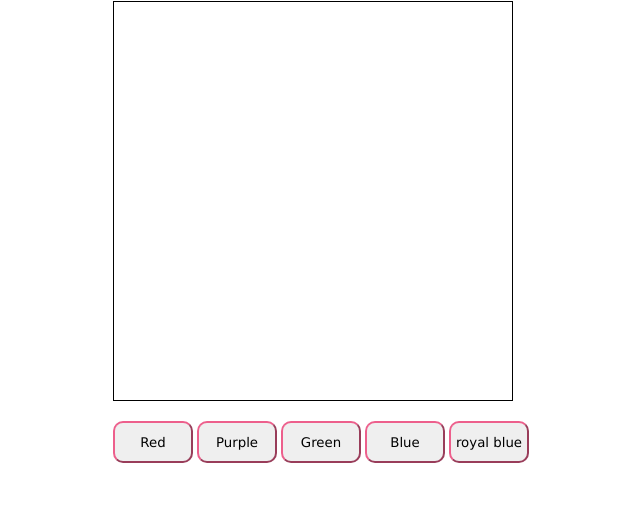
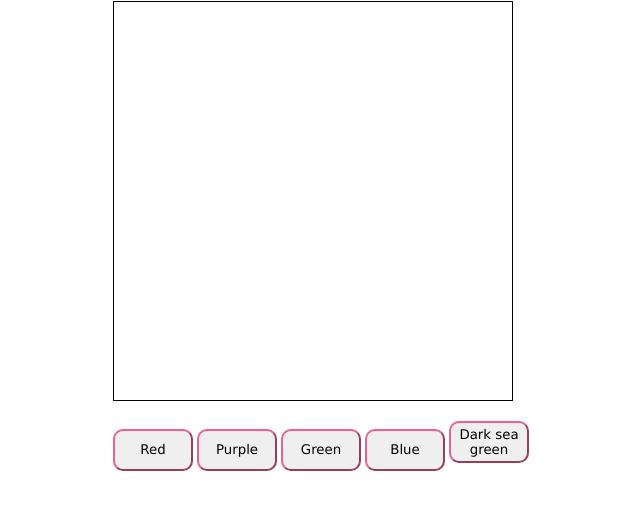
Before and after one commit to sukrta-cloud9/colorclicker, a plain HTML site: page index.html in a window 1280 px wide. Shown: the part 106-616 px from the top of the page, without its empty margins (367-1007 px from the left). Drawn offline with Linux system fonts and the light colour scheme.

Commit message:
color name changed to dark sea green

```diff
--- a/index.html
+++ b/index.html
@@ -15,7 +15,7 @@
             <button onclick="color('#ac61e6')"> Purple </button>
             <button onclick="color('#78a478')"> Green </button>
             <button onclick="color('#6cbff3')"> Blue </button>
-            <button onclick="color('#8FBC8B')"> royal blue </button>
+            <button onclick="color('#8FBC8B')"> Dark sea green </button>
         </div>
     </div>
 
```
